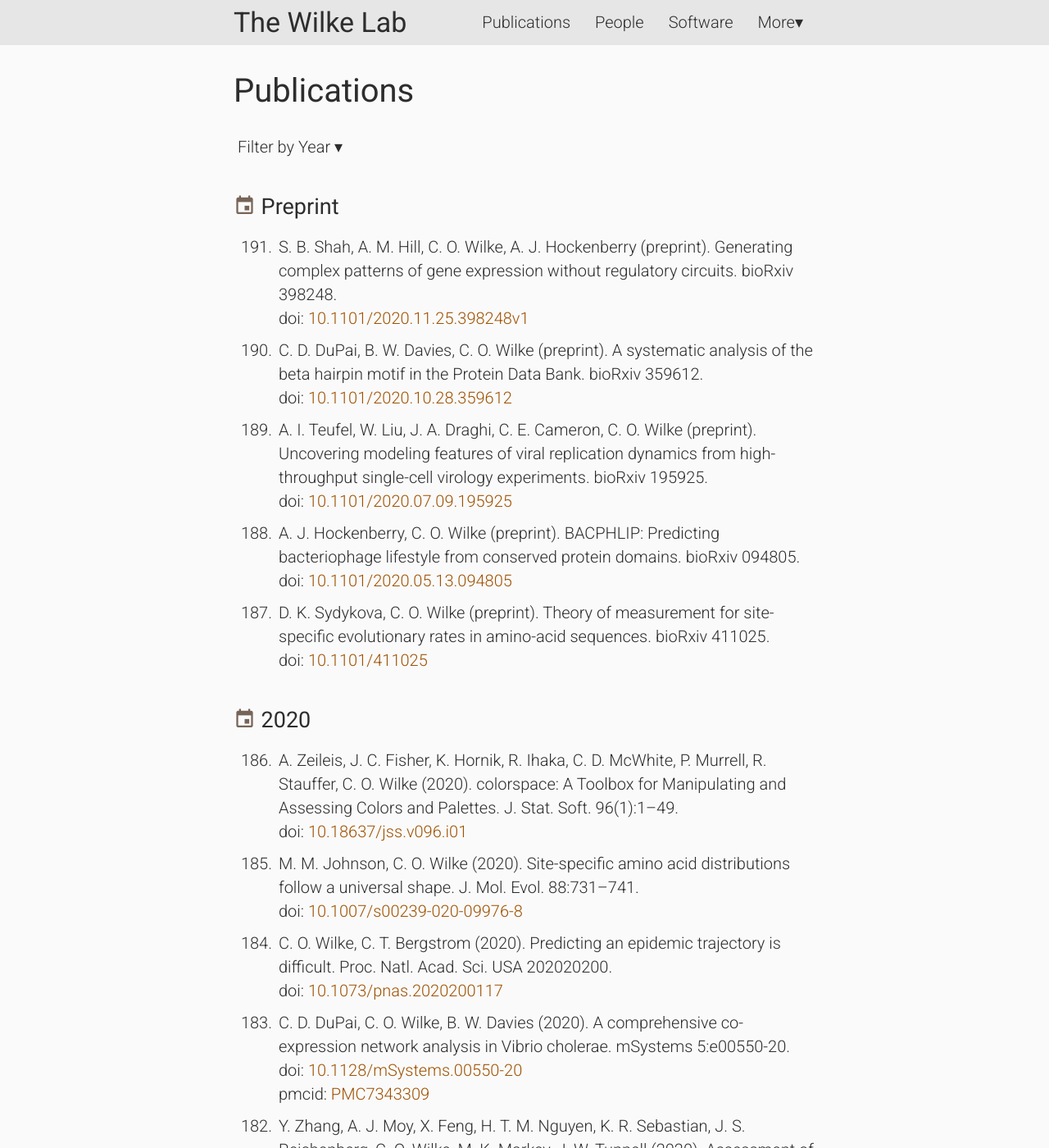
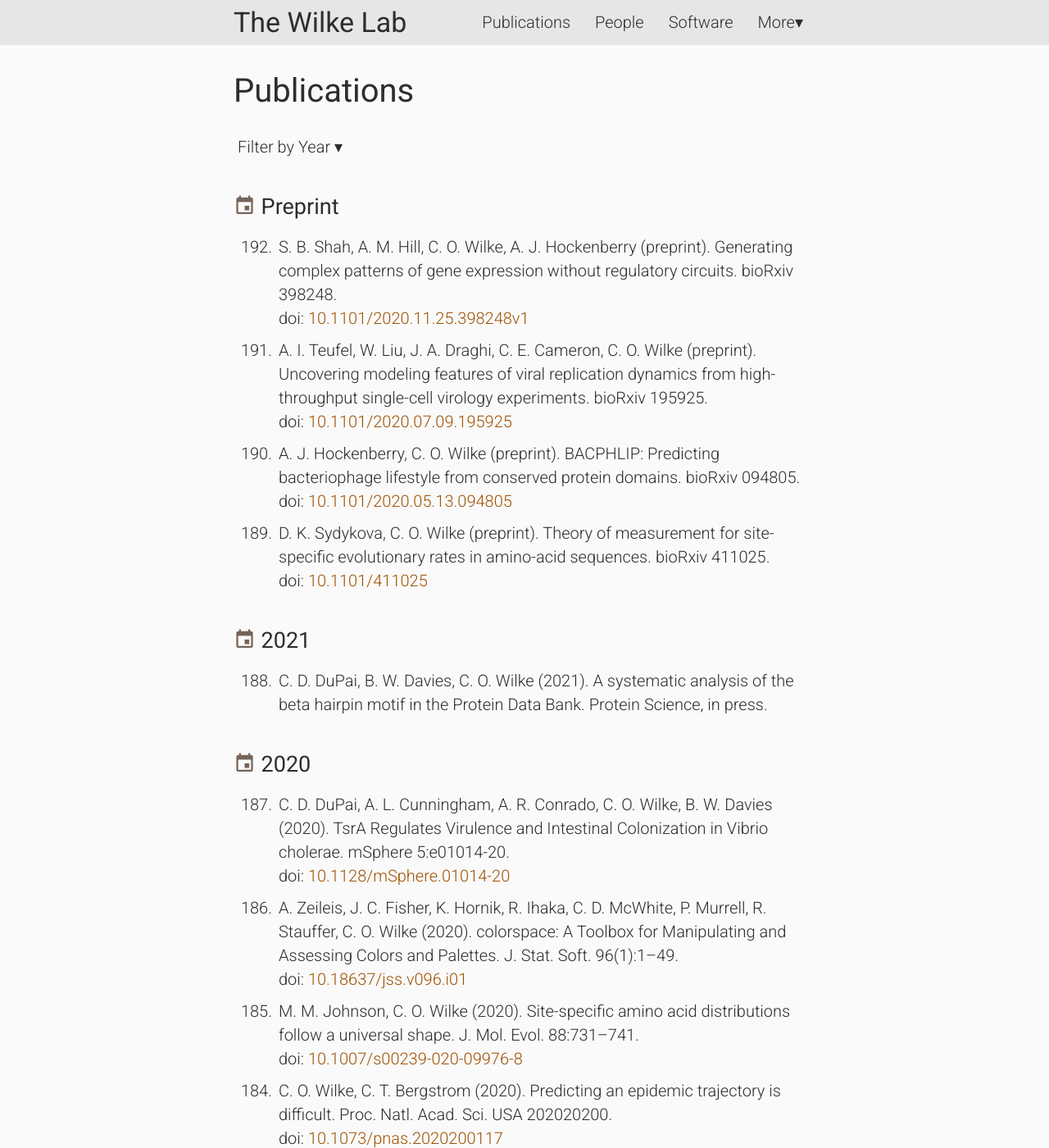
Before and after one commit to wilkelab/wilkelab.github.io, a Jekyll site: the page built from publications.html, in a window 1280 px wide and 1400 px high. Shown: the whole window at 82% size. Built offline with Jekyll 4.4.1, drawn with Linux system fonts in a browser that asks for light colours; nearby versions of some CDN libraries.

Commit message:
update pubs

```diff
--- a/_data/publications.yml
+++ b/_data/publications.yml
@@ -3,12 +3,6 @@
   title: Generating complex patterns of gene expression without regulatory circuits.
   ref: "bioRxiv 398248"
   doi: 10.1101/2020.11.25.398248v1
-
-- author:  C. D. DuPai, B. W. Davies, C. O. Wilke
-  year: preprint
-  title: A systematic analysis of the beta hairpin motif in the Protein Data Bank.
-  ref: "bioRxiv 359612"
-  doi: 10.1101/2020.10.28.359612
 
 - author: A. I. Teufel, W. Liu, J. A. Draghi, C. E. Cameron, C. O. Wilke
   year: preprint
@@ -27,6 +21,17 @@
   title: Theory of measurement for site-specific evolutionary rates in amino-acid sequences.
   ref: "bioRxiv 411025"
   doi: 10.1101/411025
+
+- author:  C. D. DuPai, B. W. Davies, C. O. Wilke
+  year: 2021
+  title: A systematic analysis of the beta hairpin motif in the Protein Data Bank.
+  ref: "Protein Science, in press"
+
+- author: C. D. DuPai, A. L. Cunningham, A. R. Conrado, C. O. Wilke, B. W. Davies
+  year: 2020
+  title: TsrA Regulates Virulence and Intestinal Colonization in Vibrio cholerae.
+  ref: "mSphere 5:e01014-20"
+  doi: 10.1128/mSphere.01014-20
 
 - author: A. Zeileis, J. C. Fisher, K. Hornik, R. Ihaka, C. D. McWhite, P. Murrell, R. Stauffer, C. O. Wilke
   year: 2020
```
